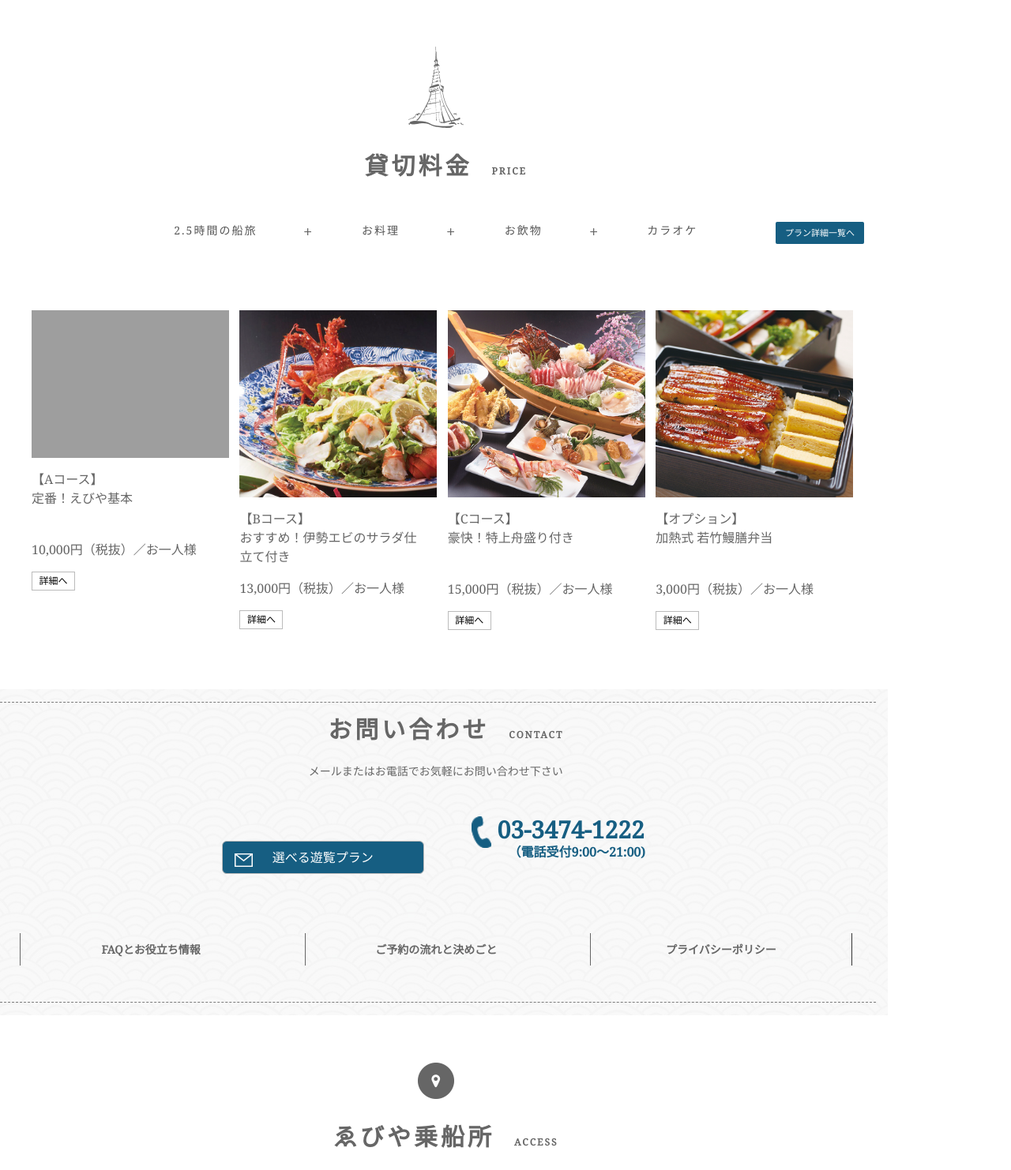
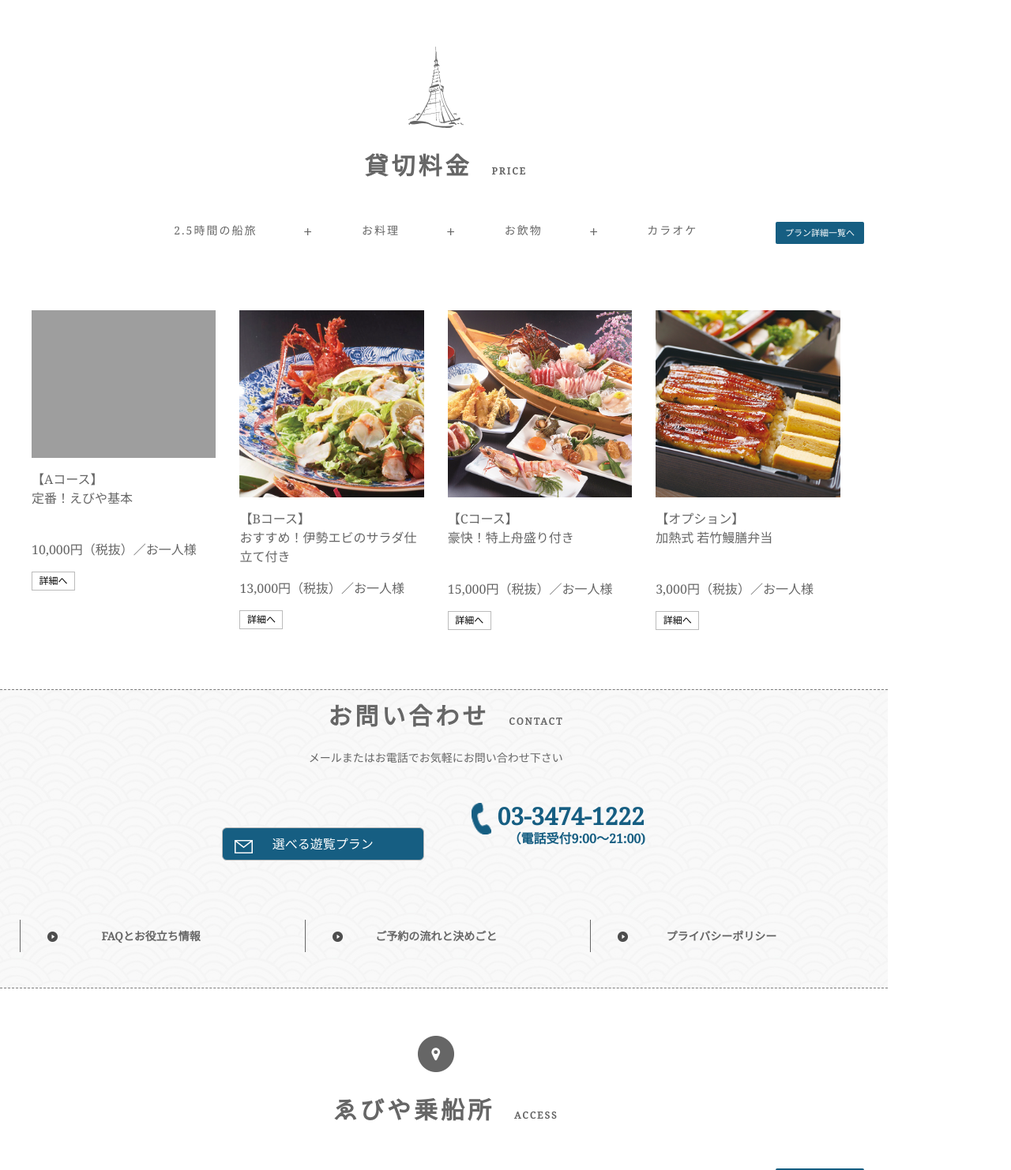
Before and after one commit to bidish-acharya/Yakatabune-Project, a PHP site: page / in a window 1280 px wide. Shown: the part 4665-6147 px from the top of the page at 79% size. Run offline with PHP 8.4, Linux system fonts and the light colour scheme; some libraries are stand-ins or nearby versions; grey boxes are pictures that could not be loaded.

Commit message:
updates on June 21

```diff
--- a/css/style.css
+++ b/css/style.css
@@ -37,7 +37,7 @@
 
 .nav-list {color: #fff; list-style-type: none;}
 
-.nav-list li { border-bottom: 1px dotted #777; padding: 8%; font-size: 14px;}
+.nav-list li { border-bottom: 1px dotted #777; padding: 6%; font-size: 14px;}
 .nav-icon {background-image:url(../images/list-icon.png;)}
 .nav-desc {color: #fff; list-style-type: none; padding: 10px 25px;}
 .nav-desc li {font-size: 14px; padding: 5px;}
@@ -128,7 +128,13 @@
 
 /*fixers*/
 .dotted {border-top: 1px dashed rgba(0,0,0,0.5);}
+.dotted-both {border-top: 1px dashed rgba(0,0,0,0.5); border-bottom: 1px dashed rgba(0,0,0,0.5); padding: 15px;}
+.dotted-top {border-top: 1px dashed rgba(0,0,0,0.5); padding: 15px;}
 .dotted-w {border-top: 1px dashed rgba(255,255,255,0.5);}
+.dotted-both-w {border-top: 1px dashed rgba(255,255,255,0.5); border-bottom: 1px dashed rgba(255,255,255,0.5); padding: 15px;}
+.border-top {border-top: 1px solid rgba(0,0,0,0.5);}
+.border-bottom {border-bottom: 1px solid rgba(0,0,0,0.5);}
+.border-right {border-right: 1px solid #666 !important;}
 .digit {font-size: 22px; letter-spacing: 3px;}
 .c-black {color: #666 !important;}
 .c-white {color: #fff !important;}
@@ -155,7 +161,7 @@
 	.p-0-sm {padding: 0 !important;}
 	.contact-link-sm {height: 10vh; background-color: #474747; position: fixed; z-index: 1; transition: ease-in-out all 0.5s; padding: 15px;}
 	.contact-link-sm:hover{background-color: #fff;}
-	.collapsible-navbar {width: 75%; top: 80px; left: 0;}
+	.collapsible-navbar {width: 75%; top: 80px; right: 0;}
 	.nav-list li {padding: 10px 20px;}
 	.sm-only {display: block !important;}
 	.pc-only {display: none !important;}
@@ -190,7 +196,9 @@
 
 	.list-icon {top: 14px; left: 37px;}
 	.right-button {position: relative; display: block; margin: 30px auto 90px auto; width: 50%; right: 0; border-radius: 3px !important; font-size: 14px;}
-	.ct-link {border: none !important;}
+	.ct-link {border: none !important; padding: 15px;}
+
+	.contact-links div {border-bottom: 1px solid #dedede;}
 
 	.news-sm-wrapper {text-align: left;}
 	.news-sm-wrapper img {width: 100%;}
@@ -199,7 +207,7 @@
 	.news-sm-wrapper-div p{width: 55%; font-size: 16px;}
 	.pr-hd-padding {padding-top: 5px;}
 	.price-block .swiper-slide img {padding-top: 5px;}
-	.price-block .swiper-slide p {margin-bottom: 0;}
+	.price-block .swiper-slide p {margin-bottom: 15px;}
 	.price-block .swiper-slide span {font-size: 18px;}
 	.price-block .swiper-slide {padding-bottom: 30;}
 	.price-block .swiper-slide hr {width: 80%; margin: 1rem auto;}
--- a/index.html
+++ b/index.html
@@ -38,18 +38,15 @@
 		</div>
 
 		<div class="logo d-flex align-items-center"><img src="images/logo.png" class="pc-only"><img src="images/logo-sm.png" class="sm-only d-none" width="200"></div>
-		<ul class="nav-desc c-black">
+		<ul class="nav-desc c-black pc-only">
 		<a href="#" class="standard-link"><li class="text-uppercase"><img src="images/nav-list-icon.png" class="pr-3">english</li></a></ul>
 
 
         </div>
 		<a href="#" class="c-white"><div class="contact-link d-flex align-items-center pc-only">
-			<i class="fas fa-angle-right pl-3"></i><p>釣り船サイト</p>
+			<i class="fas fa-angle-right pl-3"></i><p>お問い合わせ</p>
 		</div></a>
 
-		<div class="contact-link-sm d-flex align-items-center d-none sm-only">
-			<button class="d-none sm-only"><i class="fas fa-angle-right pl-3 position-absolute"></i>選べる遊覧プラン</button>
-		</div>
 
 	<div class="collapsible-navbar">
 	<ul class="nav-list">
@@ -59,6 +56,7 @@
 		<a href="#"><li><img src="images/nav-list-icon.png" class="pr-4">選べる遊覧プラン</li></a>
 		<a href="#"><li><img src="images/nav-list-icon.png" class="pr-4">舟遊びのすゝめ</li></a>
 		<a href="#"><li><img src="images/nav-list-icon.png" class="pr-4">ゑびやの釣り船</li></a>
+		<a href="#"><li><img src="images/nav-list-icon.png" class="pr-4">アクセス</li></a>
 		<a href="#"><li><img src="images/nav-list-icon.png" class="pr-4">ご予約・お問い合わせ</li></a>
 		</ul>
 		<ul class="nav-desc">
@@ -74,8 +72,6 @@
 
 		</ul>
 
-
-	</ul>
 	</div>
 
 	<div class="vertical-banner">
@@ -192,29 +188,25 @@
 		  <p>あああああああああああああああああああああああああああああああああああああああああああ・・・・・</p>
 			</div>
 
-			<div class="news-sm-wrapper-div">
-				<hr class="dotted">
+			<div class="news-sm-wrapper-div dotted-both">
 
 					<img src="images/sakura_skytree_night.jpg" width="40%" class="img-fluid">
 				<p class="fa-pull-right">2018年02月09日
 				<span class="d-block pt-2">あああああああああああああああああああ</span></p>
 
 			</div>
-				<div class="news-sm-wrapper-div">
-				<hr class="dotted">
+				<div class="news-sm-wrapper-div dotted-both">
 
 					<img src="images/sakura_skytree_night.jpg" width="40%" class="img-fluid">
 				<p class="fa-pull-right">2018年02月09日
 				<span class="d-block pt-2">あああああああああああああああああああ</span></p>
 
 			</div>
-				<div class="news-sm-wrapper-div">
-				<hr class="dotted">
+				<div class="news-sm-wrapper-div dotted-both">
 
 					<img src="images/sakura_skytree_night.jpg" width="40%" class="img-fluid">
 				<p class="fa-pull-right">2018年02月09日
 				<span class="d-block pt-2">あああああああああああああああああああ</span></p>
-					<hr class="dotted">
 
 			</div>
 
@@ -228,7 +220,7 @@
 	</div>
 
 	<div class="container-fluid">
-		<div class="news-section d-none sm-only ">
+		<div class="news-section d-none sm-only">
 		<h2>屋形船の紹介<span class="text-uppercase">yakatabune</span></h2></div>
   <div class="row text-bg grow-container reverseOnMobile">
 
@@ -321,10 +313,10 @@
 
 		<hr class="c-black d-none sm-only" style="border-top: 1px solid #666;">
 		<p class="d-none sm-only price-sm">含まれるもの</p>
-		<p class="pr-hd-padding pricing position-relative"><a href="#"><span>2.5時間の船旅</span></a><img src="images/plus-icon.png" class="pc-only">
-			<a href="#"><span>お料理</span></a><img src="images/plus-icon.png" class="pc-only">
-			<a href="#"><span>お飲物</span></a><img src="images/plus-icon.png" class="pc-only">
-			<a href="#"><span>カラオケ</span></a>
+		<p class="pr-hd-padding pricing position-relative"><span>2.5時間の船旅</span><img src="images/plus-icon.png" class="pc-only">
+			<span>お料理</span><img src="images/plus-icon.png" class="pc-only">
+			<span>お飲物</span><img src="images/plus-icon.png" class="pc-only">
+			<span>カラオケ</span>
 			<button class="custom-btn c-blue right-button pc-only" href="#">プラン詳細一覧へ</button>
 
 		</p>
@@ -335,116 +327,128 @@
 
 
     <div class="col-md-3 p-0-sm">
-      <div class="swiper-slide">
-		<img src="images/20140429 1154.jpg" class="price-img" width="250">
+      <div class="swiper-slide grow-container">
+		<img src="images/20140429 1154.jpg" class="price-img grow" width="250">
 		<p class="pricing-padding-fixer">【Aコース】<br>
 		  	<span>定番！えびや基本</span>
 		  </p>
 		  <p>10,000円（税抜）／お一人様</p>
 		  <p>
 			  <div class="d-none sm-only">
-		  <hr class="dotted">
-			<p class="toggle-trigger">
+			<p class="toggle-trigger dotted-both">
 		  お料理内容<img src="images/plus-icon-lg.png" class="fa-plus"><img src="images/minus-icon-lg.png" class="fa-minus">
 			</p>
 				  <div class="collapsible-navbar-price">
 	<ul class="nav-desc">
-		<a href="#"><li>ゑびや瓦版</li></a>
-		<a href="#"><li>船のしつらえ</li></a>
-		<a href="#"><li>選べる料理コース</li></a>
-		<a href="#"><li>選べる遊覧プラン</li></a>
-		<a href="#"><li>舟遊びのすゝめ</li></a>
-		<a href="#"><li>ゑびやの釣り船</li></a>
-		<a href="#"><li>ご予約・お問い合わせ</li></a>
+		<a href="#"><li>【八寸】</li></a>
+		<a href="#"><li>ヒメサザエ旨煮</li></a>
+		<a href="#"><li>ホタテもと焼き</li></a>
+		<a href="#"><li>鳥松葉つくね</li></a>
+		<a href="#"><li>蟹しんじょうアーモンド揚げ</li></a>
+		<a href="#"><li>沖縄もずく酢</li></a>
+		<a href="#"><li>杏黄身寿司</li></a>
+		<a href="#"><li>出汁巻き玉子</li></a>
+		<a href="#"><li>オクラもろみ味噌詰め</li></a>
+		<a href="#"><li>【焼き物】大海老塩焼き</li></a>
+		<a href="#"><li>【お造り】その日の良い物を</li></a>
+		<a href="#"><li>【サラダ】鴨のタタキミニサラダ</li></a>
+		<a href="#"><li>【天婦羅】海老・キス・穴子・イカ・お野菜</li></a>
+		<a href="#"><li>【〆】お握り・蜆お味噌汁</li></a>
 		</ul>
 	</div>
-			<hr class="dotted">
 		  </div>
 		  <button class="custom-btn small-btn pc-only">詳細へ</button>
 
 		</div>
 			</div>
 			<div class="col-md-3 p-0-sm">
-      <div class="swiper-slide">
-		<img src= "images/food-2.jpg" class="price-img" width="250">
+      <div class="swiper-slide grow-container">
+		<img src= "images/food-2.jpg" class="price-img grow" width="250">
 		<p>【Bコース】<br>
 		  	<span>おすすめ！伊勢エビのサラダ仕立て付き</span>
 		  </p>
 		  <p>13,000円（税抜）／お一人様</p>
 		  <div class="d-none sm-only">
-		  <hr class="dotted">
-			<p class="toggle-trigger">
+
+			<p class="toggle-trigger dotted-both">
 		  お料理内容<img src="images/plus-icon-lg.png" class="fa-plus"><img src="images/minus-icon-lg.png" class="fa-minus">
 			</p>
 			  <div class="collapsible-navbar-price">
 	<ul class="nav-desc">
-		<a href="#"><li>ゑびや瓦版</li></a>
-		<a href="#"><li>船のしつらえ</li></a>
-		<a href="#"><li>選べる料理コース</li></a>
-		<a href="#"><li>選べる遊覧プラン</li></a>
-		<a href="#"><li>舟遊びのすゝめ</li></a>
-		<a href="#"><li>ゑびやの釣り船</li></a>
-		<a href="#"><li>ご予約・お問い合わせ</li></a>
+		<a href="#"><li>【メイン】豪快伊勢エビ１本丸ごとサラダ仕立て</li></a>
+		<a href="#"><li>【八寸】</li></a>
+		<a href="#"><li>ヒメサザエ旨煮</li></a>
+		<a href="#"><li>ホタテもと焼き</li></a>
+		<a href="#"><li>鳥松葉つくね</li></a>
+		<a href="#"><li>蟹しんじょうアーモンド揚げ</li></a>
+		<a href="#"><li>沖縄もずく酢</li></a>
+		<a href="#"><li>杏黄身寿司</li></a>
+		<a href="#"><li>出汁巻き玉子</li></a>
+		<a href="#"><li>オクラもろみ味噌詰め</li></a>
+		<a href="#"><li>【焼き物】大海老塩焼き</li></a>
+		<a href="#"><li>【お造り】その日の良い物を</li></a>
+		<a href="#"><li>【サラダ】鴨のタタキミニサラダ</li></a>
+		<a href="#"><li>【天婦羅】海老・キス・穴子・イカ・お野菜</li></a>
+		<a href="#"><li>【〆】お握り・蜆お味噌汁</li></a>
 		</ul>
 	</div>
-			<hr class="dotted">
 		  </div>
 		  <button class="custom-btn small-btn pc-only">詳細へ</button>
 
 		</div>
 			</div>
 			<div class="col-md-3 p-0-sm">
-		<div class="swiper-slide">
-		<img src= "images/food-3.jpg" class="price-img" width="250">
+		<div class="swiper-slide grow-container">
+		<img src= "images/food-3.jpg" class="price-img grow" width="250">
 		<p class="pricing-padding-fixer">【Cコース】<br>
 		  	<span>豪快！特上舟盛り付き</span>
 		  </p>
 		  <p>15,000円（税抜）／お一人様</p>
 			<div class="d-none sm-only">
-			<hr class="dotted">
-			<p class="toggle-trigger">
+			<p class="toggle-trigger dotted-both">
 		  お料理内容<img src="images/plus-icon-lg.png" class="fa-plus"><img src="images/minus-icon-lg.png" class="fa-minus">
 			</p>
 				<div class="collapsible-navbar-price">
 	<ul class="nav-desc">
-		<a href="#"><li>ゑびや瓦版</li></a>
-		<a href="#"><li>船のしつらえ</li></a>
-		<a href="#"><li>選べる料理コース</li></a>
-		<a href="#"><li>選べる遊覧プラン</li></a>
-		<a href="#"><li>舟遊びのすゝめ</li></a>
-		<a href="#"><li>ゑびやの釣り船</li></a>
-		<a href="#"><li>ご予約・お問い合わせ</li></a>
+		<a href="#"><li>うな重・揚げ物・出汁巻き玉子入</li></a>
+		<a href="#"><li>割烹若竹がお届けする</li></a>
+		<a href="#"><li>数量限定のお弁当「鰻膳」。</li></a>
+		<a href="#"><li>鰻とごはんにからんだ</li></a>
+		<a href="#"><li>特製ダレの芳潤な香りが</li></a>
+		<a href="#"><li>食欲をそそります。</li></a>
+		<a href="#"><li>加熱式なのでできたての味を</li></a>
+		<a href="#"><li>おたのしみいただけます</li></a>
 		</ul>
 	</div>
-				<hr class="dotted"></div>
+			</div>
 		  <button class="custom-btn small-btn pc-only">詳細へ</button>
 
 		</div>
 			</div>
 			<div class="col-md-3 p-0-sm">
-		<div class="swiper-slide">
-		<img src= "images/food-4.jpg" class="price-img" width="250">
+		<div class="swiper-slide grow-container">
+		<img src= "images/food-4.jpg" class="price-img grow" width="250">
 		<p class="pricing-padding-fixer">【オプション】<br>
 		  	<span>加熱式 若竹鰻膳弁当</span>
 		  </p>
 		  <p>3,000円（税抜）／お一人様</p>
 			<div class="d-none sm-only">
-			<hr class="dotted">
-			<p class="toggle-trigger">
+			<p class="toggle-trigger dotted-both">
 		  お料理内容<img src="images/plus-icon-lg.png" class="fa-plus"><img src="images/minus-icon-lg.png" class="fa-minus">
 			</p>
 				<div class="collapsible-navbar-price">
 	<ul class="nav-desc">
-		<a href="#"><li>ゑびや瓦版</li></a>
-		<a href="#"><li>船のしつらえ</li></a>
-		<a href="#"><li>選べる料理コース</li></a>
-		<a href="#"><li>選べる遊覧プラン</li></a>
-		<a href="#"><li>舟遊びのすゝめ</li></a>
-		<a href="#"><li>ゑびやの釣り船</li></a>
-		<a href="#"><li>ご予約・お問い合わせ</li></a>
+		<a href="#"><li>うな重・揚げ物・出汁巻き玉子入</li></a>
+		<a href="#"><li>割烹若竹がお届けする</li></a>
+		<a href="#"><li>数量限定のお弁当「鰻膳」。</li></a>
+		<a href="#"><li>鰻とごはんにからんだ</li></a>
+		<a href="#"><li>特製ダレの芳潤な香りが</li></a>
+		<a href="#"><li>食欲をそそります。</li></a>
+		<a href="#"><li>加熱式なのでできたての味を</li></a>
+		<a href="#"><li>おたのしみいただけます</li></a>
 		</ul>
 	</div>
-			<hr class="dotted"></div>
+</div>
 		  <button class="custom-btn small-btn pc-only">詳細へ</button>
 
 		</div>
@@ -458,8 +462,7 @@
 	<div class="container-fluid">
 	<div class="row p-0">
 
-	<div class="col-md-12 text-center text-bg contact-section news-section">
-		<hr class="dotted">
+	<div class="col-md-12 text-center text-bg contact-section news-section dotted-both">
 
 		<h2>お問い合わせ<span class="text-uppercase">contact</span></h2>
 		<p class="m-4 pc-only">メールまたはお電話でお気軽にお問い合わせ下さい</p>
@@ -475,17 +478,16 @@
 		<div class="contact-links">
 			<div class="row p-0">
 				<div class="col-md-4">
-		 <a href="#"><button class="ct-link">FAQとお役立ち情報</button></a><hr class="sm-only d-none"></div>
+		 <a href="#"><button class="ct-link"><img src="images/list-icon.png" class="img-fluid list-icon">FAQとお役立ち情報</button></a></div>
 
 				<div class="col-md-4">
-		 <a href="#"><button class="ct-link">ご予約の流れと決めごと</button></a><hr class="sm-only d-none"></div>
+		 <a href="#"><button class="ct-link"><img src="images/list-icon.png" class="img-fluid list-icon">ご予約の流れと決めごと</button></a></div>
 
 				<div class="col-md-4">
-		 <a href="#"><button class="ct-link" style="border-right: 1px solid #333;">プライバシーポリシー</button></a><hr class="sm-only d-none"></div>
+		 <a href="#"><button class="ct-link"><img src="images/list-icon.png" class="img-fluid list-icon">プライバシーポリシー</button></a></div>
 
 				</div>
 		</div>
-		<hr class="dotted">
 		</div>
 
 	</div>
@@ -499,7 +501,7 @@
 		<img src="images/location-icon.png" class="img-fluid d-block top-icon">
 
 <h2>ゑびや乗船所<span class="text-uppercase">access</span></h2>
-		<p class="d-none sm-only"><span>東京都港区芝浦３丁目１鹿島橋</span><span>（JR田町駅、都営三田駅より徒歩5分）</span><button class="custom-btn c-blue right-button text-uppercase" href="#">google map</button>
+		<p class="d-none sm-only"><span>東京都港区芝浦３丁目１鹿島橋</span><span>（JR田町駅、都営三田駅より徒歩5分）</span><button class="custom-btn c-blue right-button text-uppercase" href="#">google map</button></p>
 
 		<p class="pt-5 pb-4 pc-only"><span>東京都港区芝浦３丁目１鹿島橋</span><span>（JR田町駅、都営三田駅より徒歩5分）</span><button class="custom-btn c-blue right-button text-uppercase" href="#">google map</button>
 		</p>
@@ -514,7 +516,7 @@
 
 		<div class="col-md-12 p-0">
 		<div class="officeMap">
-              <iframe src="https://www.google.com/maps/embed?pb=!1m18!1m12!1m3!1d15418.024985841823!2d139.64886471921744!3d35.671080103036125!2m3!1f0!2f0!3f0!3m2!1i1024!2i768!4f13.1!3m3!1m2!1s0x6018f3012ee0e405%3A0xd60f868b2f1bda5c!2sNihon+University+Tsurugaoka+Senior+High+School!5e0!3m2!1sen!2snp!4v1529069877691" width="100%" height="450" frameborder="0" style="border:0" allowfullscreen></iframe>
+              <iframe src="https://www.google.com/maps/embed?pb=!1m14!1m8!1m3!1d1621.1475377283189!2d139.7506354!3d35.645101!3m2!1i1024!2i768!4f13.1!3m3!1m2!1s0x60188a4423d66c35%3A0x218cdbd82e175a17!2sEbiya!5e0!3m2!1sne!2snp!4v1529502074549" width="100%" height="450" frameborder="0" style="border:0" allowfullscreen></iframe>
             </div>
 		</div>
 
@@ -530,9 +532,8 @@
 
 			<div class="col-md-6 footer-1">
 				<div class="d-none sm-only">
-				<hr class="dotted-w">
-			<p class="toggle-trigger">
-		  お料理内容 <img src="images/plus-icon-lg-w.png" class="icon-plus" id="to-top">
+			<p class="toggle-trigger dotted-both-w">
+		  お料理内容 <img src="images/plus-icon-lg-w.png" class="icon-plus">
 			</p>
 					<div class="collapsible-navbar-price footer-collapsible">
 					<ul class="nav-desc">
@@ -549,7 +550,6 @@
 					<a href="#"><li>ご予約・お問い合わせ</li></a>
 		</ul>
 						</div>
-			<hr class="dotted-w">
 					</div>
 			<img src="images/logo-footer.png">
 			<p class="pt-3 m-0">東京都港区芝浦３丁目１鹿島橋</p>
```
